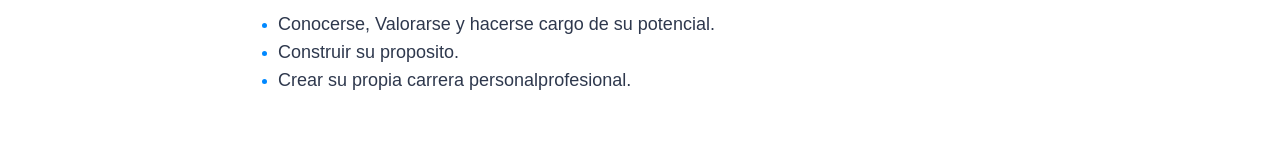
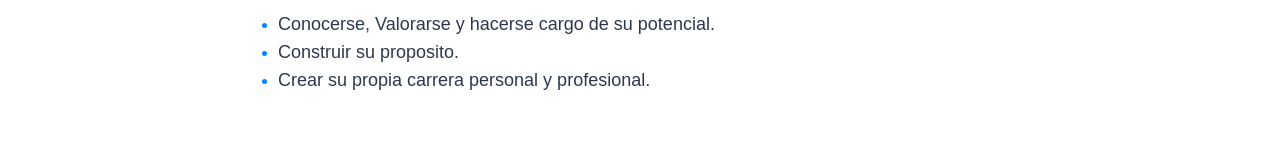
Before and after one commit to kevin-Bejarano-Aviles/api-proyecto-valtech, a React (Create React App) app in the folder front/: page / in a window 1280 px wide. Shown: the part 576-732 px from the top of the page. Built offline with nearby package versions, Linux system fonts and the light colour scheme.

Commit message:
modificando pagina welcome y componente proposal

```diff
--- a/front/src/components/Button.jsx
+++ b/front/src/components/Button.jsx
@@ -1,7 +1,7 @@
 import React from 'react';
 
 function Button({type,name,handleFunction,disabled=false,classN=false}) {
-  let size = classN ?'text-xl tablet:text-lg tablet:h-10 tablet:w-[184px] h-16 w-[200px]' : 'h-10 w-[184px]'
+  let size = classN ?'text-xl tablet:text-lg tablet:h-10 tablet:w-[184px] h-16 w-[200px]' : 'text-sm w-[150px] mobile:text-base  h-10 mobile:w-[184px]'
   let claseButon= ` rounded-lg flex justify-center items-center text-white font-medium  bg-green ${size}`
   return (
     <>
--- a/front/src/components/Proposal.jsx
+++ b/front/src/components/Proposal.jsx
@@ -3,7 +3,7 @@ import ProposalBox from './ProposalBox'
 
 function Proposal() {
   return (
-    <div className='flex justify-center mt-12 mb-96 tablet:mb-28'>
+    <div className='flex justify-center mt-20 mobile:mt-12 mb-96 tablet:mb-28'>
           <div className=' h-[640px] tablet:h-[358px] laptop:w-[864px]'>
       <div className='bg-green h-[211px] w-full laptop:w-[864px] mobile:rounded-lg flex flex-col'>
         <h2 className='ml-8 relative top-8 text-2xl font-medium text-white'>¿Cuál es nuestra propuesta?</h2>
--- a/front/src/pages/WelcomePage.jsx
+++ b/front/src/pages/WelcomePage.jsx
@@ -9,7 +9,7 @@ function Welcome() {
     <div>
       <Header/>
       <Banner/>
-      <div className='w-full flex justify-center items-center h-80 mobile:h-auto mobile:p-2.5'>
+      <div className='w-full flex justify-center items-center h-auto mobile:p-2.5'>
         <div className='mt-10 ml-5 tablet:mx-0 tablet:w-3/5  text-blue pb-2'>
           <h1 className='pb-2 text-blue font-bold text-xl'>Misión</h1>
           <p className='pb-2 text-lg	'>Acompañamos a las personas en sus procesos de transformación personal y profesional para que logren construir una vida con sentido </p>
@@ -28,7 +28,7 @@ function Welcome() {
 
             <li className='list-disc	text-colorList'>
               <span>
-                <p className='text-blue text-lg'>Crear su propia carrera personalprofesional.
+                <p className='text-blue text-lg'>Crear su propia carrera personal y profesional.
               </p>
               </span>
 
```
